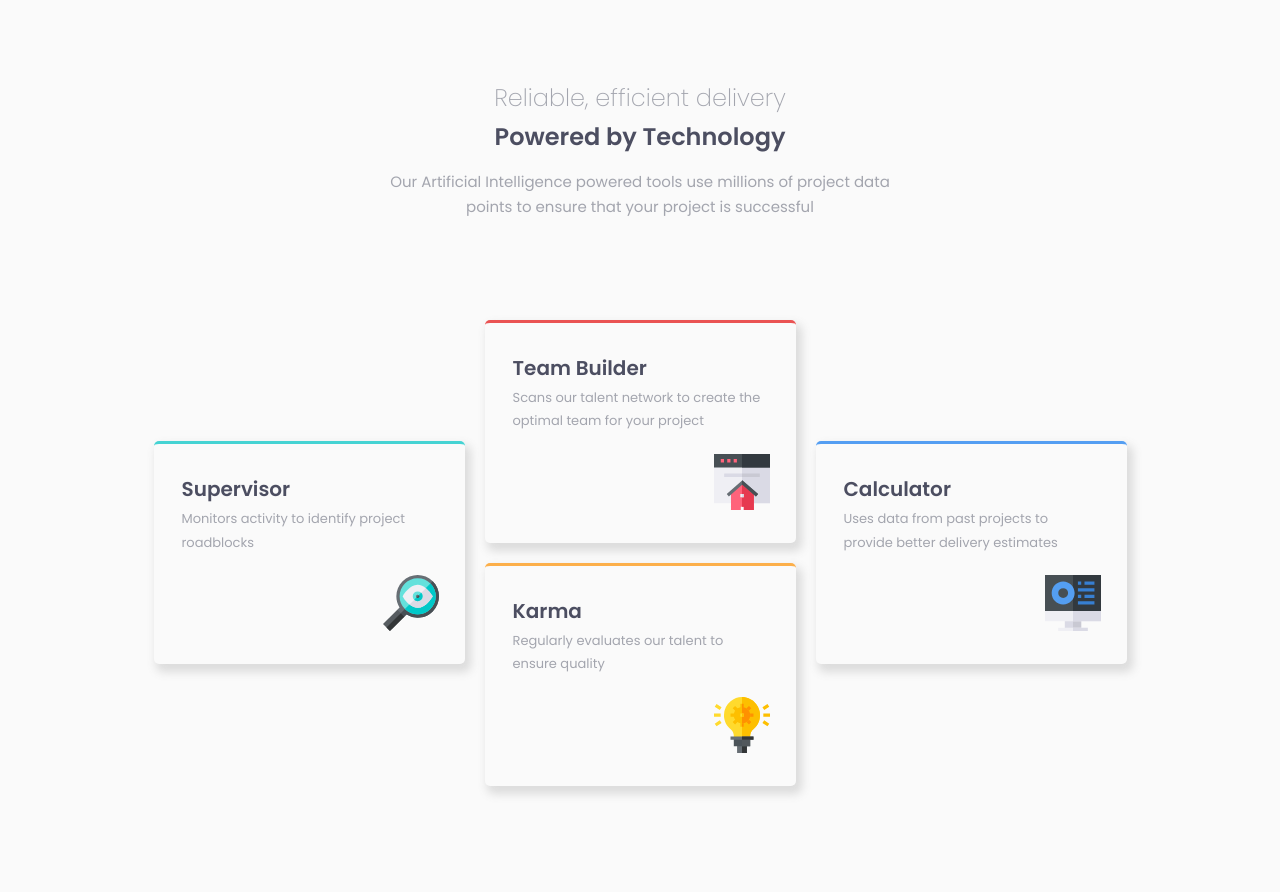
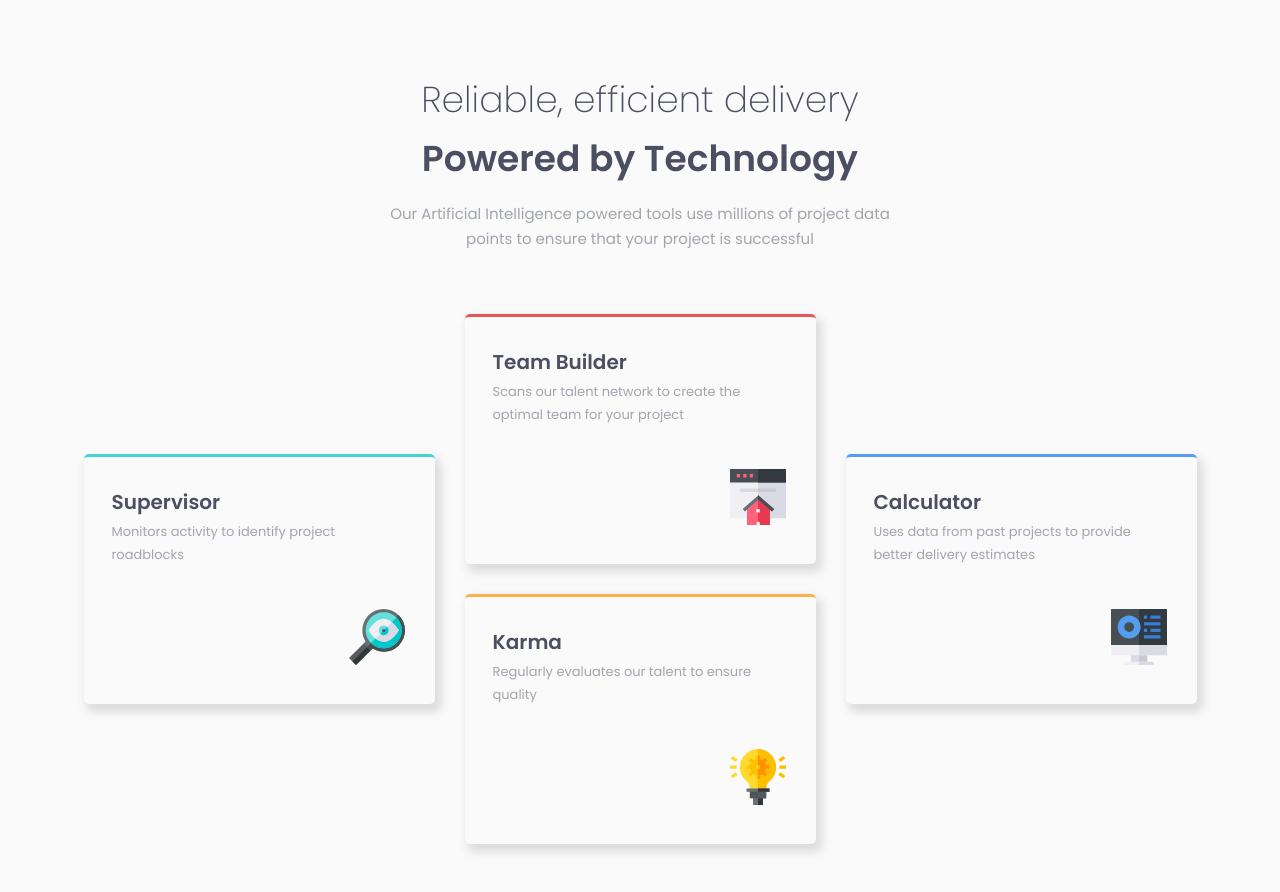
Before and after one commit to sb101-beep/four-card-feature-section-master, a plain HTML site: page index.html in a window 1280 px wide. Before the commit the page ends 866 px from the top, so only its background shows below. Drawn offline with Linux system fonts and the light colour scheme.

Commit message:
style fixes for desktop

```diff
--- a/styles/style.scss
+++ b/styles/style.scss
@@ -29,7 +29,7 @@ main {
   display: grid;
   grid-template-columns: 1fr;
   justify-items: center;
-  padding: 5rem 1rem;
+  margin: 5rem 1rem;
 }
 
 .header {
@@ -114,19 +114,35 @@ main {
       "header header header"
       "supervisor teambuilder calculator"
       "supervisor karma calculator";
-    grid-gap: 1.25rem;
+    grid-gap: 1.875rem;
+    margin: 4.5rem 1rem;
   }
 
   .header {
     width: 32.4375rem;
+
+    p {
+      margin-bottom: 2rem;
+    }
   }
 
   .card {
     margin: 0px;
+    width: 21.9375rem;
+    height: 15.625rem;
   }
 
   .header {
     grid-area: header;
+
+    h2 {
+      font-size: 36px;
+      color: $veryDarkBlue;
+    }
+
+    h3 {
+      font-size: 36px;
+    }
   }
 
   .supervisor {
```
Also changed, not shown: styles/style.css, 1 other file.
